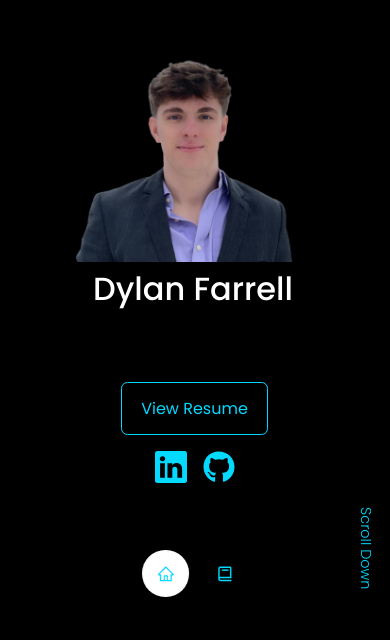
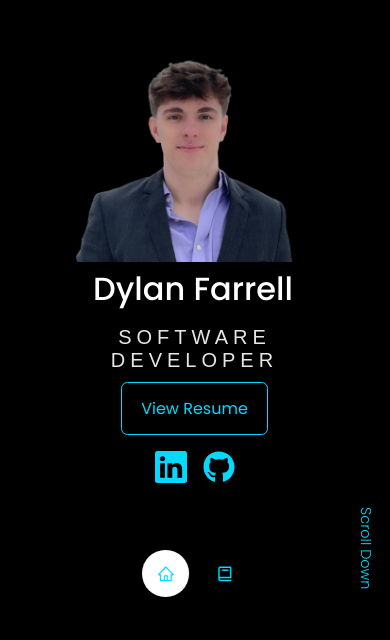
Before and after one commit to Swoopi/Portfolio, a React (Create React App) app: page / in a window 390 px wide. Shown: the part 204-844 px from the top of the page. Built offline with nearby package versions, Linux system fonts and the light colour scheme.

Commit message:
Fixed Software developer text on phone

```diff
--- a/src/components/header/header.css
+++ b/src/components/header/header.css
@@ -38,7 +38,7 @@ header{
     font-weight: bold;
     margin-top: 10px;
     margin-bottom: 10px;
-    color: hsla(0, 0%, 0%, .9);
+    color: hsla(0, 0%, 100%, 0.9);
     font: normal 20px Varela Round, sans-serif;
     letter-spacing: 5px;
     text-transform: uppercase;
```
